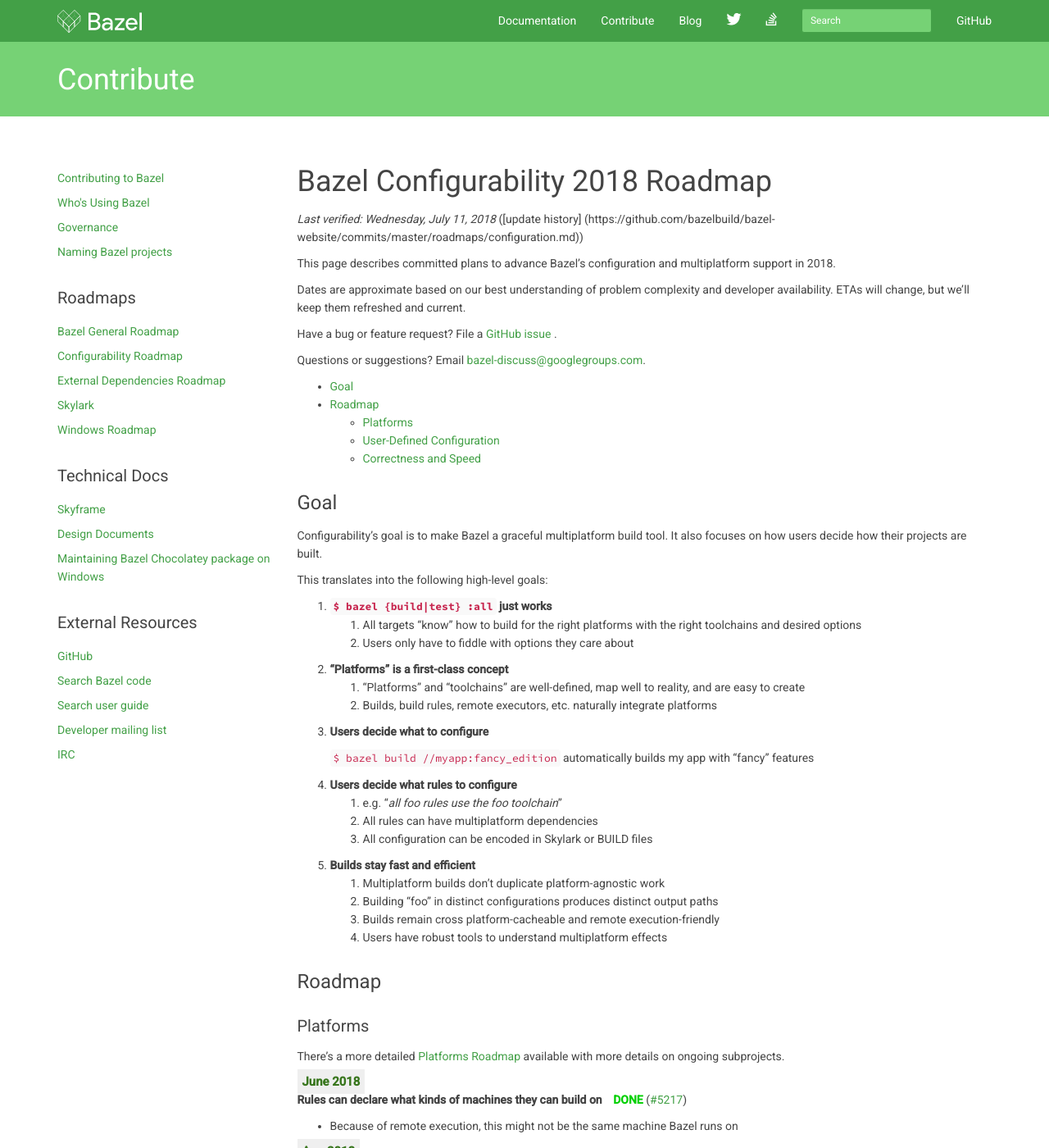
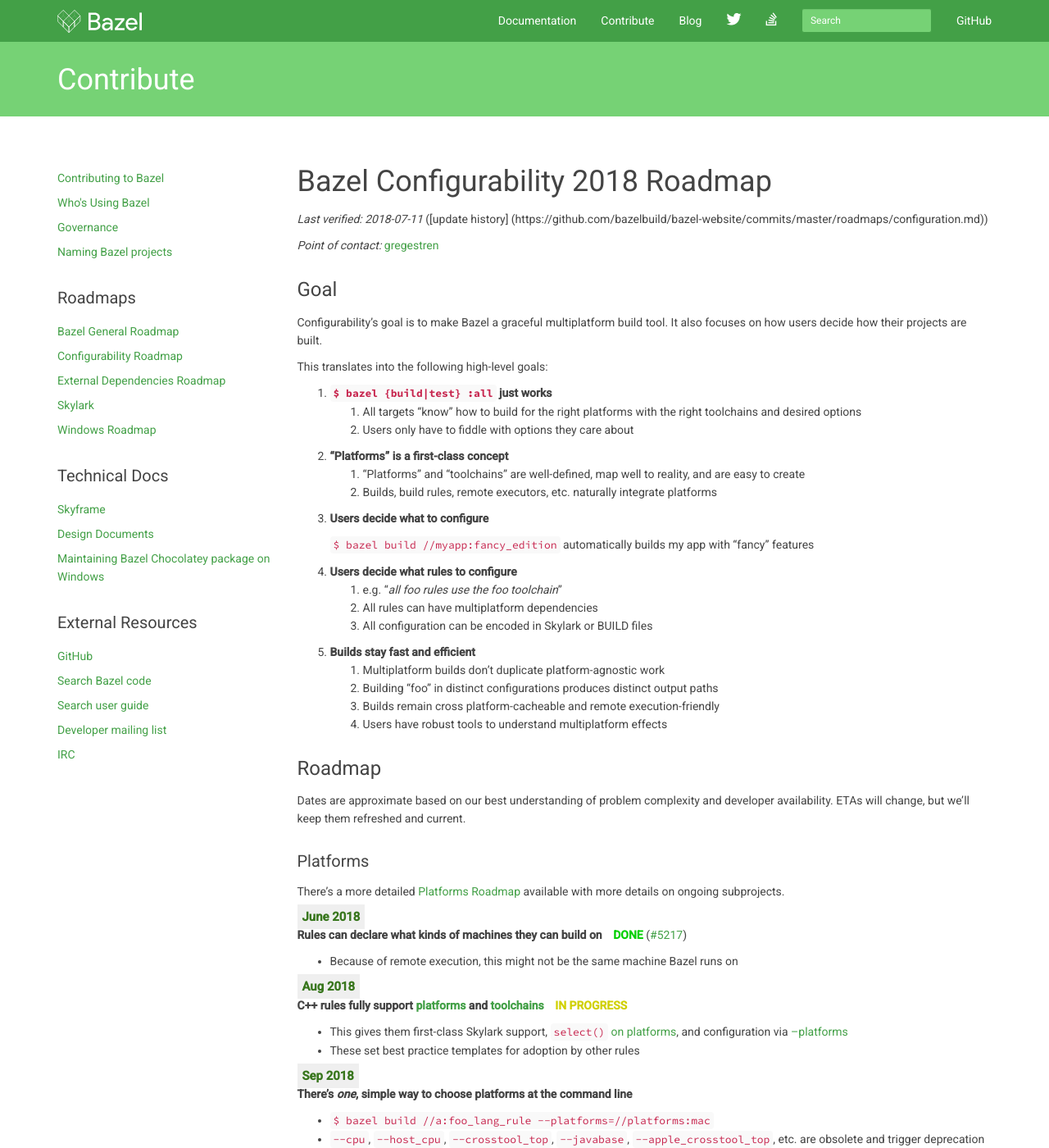
Before and after one commit to bazelbuild/bazel-website, a Jekyll site: the page built from roadmaps/configuration.md, in a window 1280 px wide and 1400 px high. Shown: the whole window at 82% size. Built offline with Jekyll 4.4.1, drawn with Linux system fonts in a browser that asks for light colours; nearby versions of some CDN libraries; library files that are not in the unit come from our copies; Markdown is read by kramdown in place of the engine named in the settings; comment, search, counter and statistics services are not loaded.

Commit message:
Style: improve consistency between roadmap documents (#126)

```diff
--- a/roadmaps/configuration.md
+++ b/roadmaps/configuration.md
@@ -26,29 +26,11 @@
 </style>
 
 # Bazel Configurability 2018 Roadmap
-*Last verified: Wednesday, July 11, 2018* ([update history]
+
+*Last verified: 2018-07-11* ([update history]
 (https://github.com/bazelbuild/bazel-website/commits/master/roadmaps/configuration.md))
 
-This page describes committed plans to advance Bazel's configuration and
-multiplatform support in 2018.
-
-Dates are approximate based on our best understanding of problem complexity
-and developer availability. ETAs will change, but we'll keep them refreshed and
-current.
-
-Have a bug or feature request? File a [GitHub issue
-](https://github.com/bazelbuild/bazel/issues/new).
-
-Questions or suggestions? Email
-<a href="mailto:bazel-discuss@googlegroups.com">bazel-discuss@googlegroups.com</a>.
-
-
-* [Goal](#goal)
-* [Roadmap](#roadmap)
-  * [Platforms](#platforms)
-  * [User-Defined Configuration](#user-defined-configuration)
-  * [Correctness and Speed](#correctness-and-speed)
-
+*Point of contact:* [gregestren](https://github.com/gregestren)
 
 ## Goal
 
@@ -88,6 +70,10 @@
     1. Users have robust tools to understand multiplatform effects
 
 ## Roadmap
+
+Dates are approximate based on our best understanding of problem complexity
+and developer availability. ETAs will change, but we'll keep them refreshed and
+current.
 
 ### Platforms
 There's a more detailed [Platforms Roadmap](platforms.html) available with more details on ongoing subprojects.
```
Also changed, not shown: roadmaps/external-deps.md (+5 -2 lines), roadmaps/platforms.md (+6 -11 lines), roadmaps/skylark.md (+1 -1 lines), roadmaps/windows.md (+1 -1 lines).
